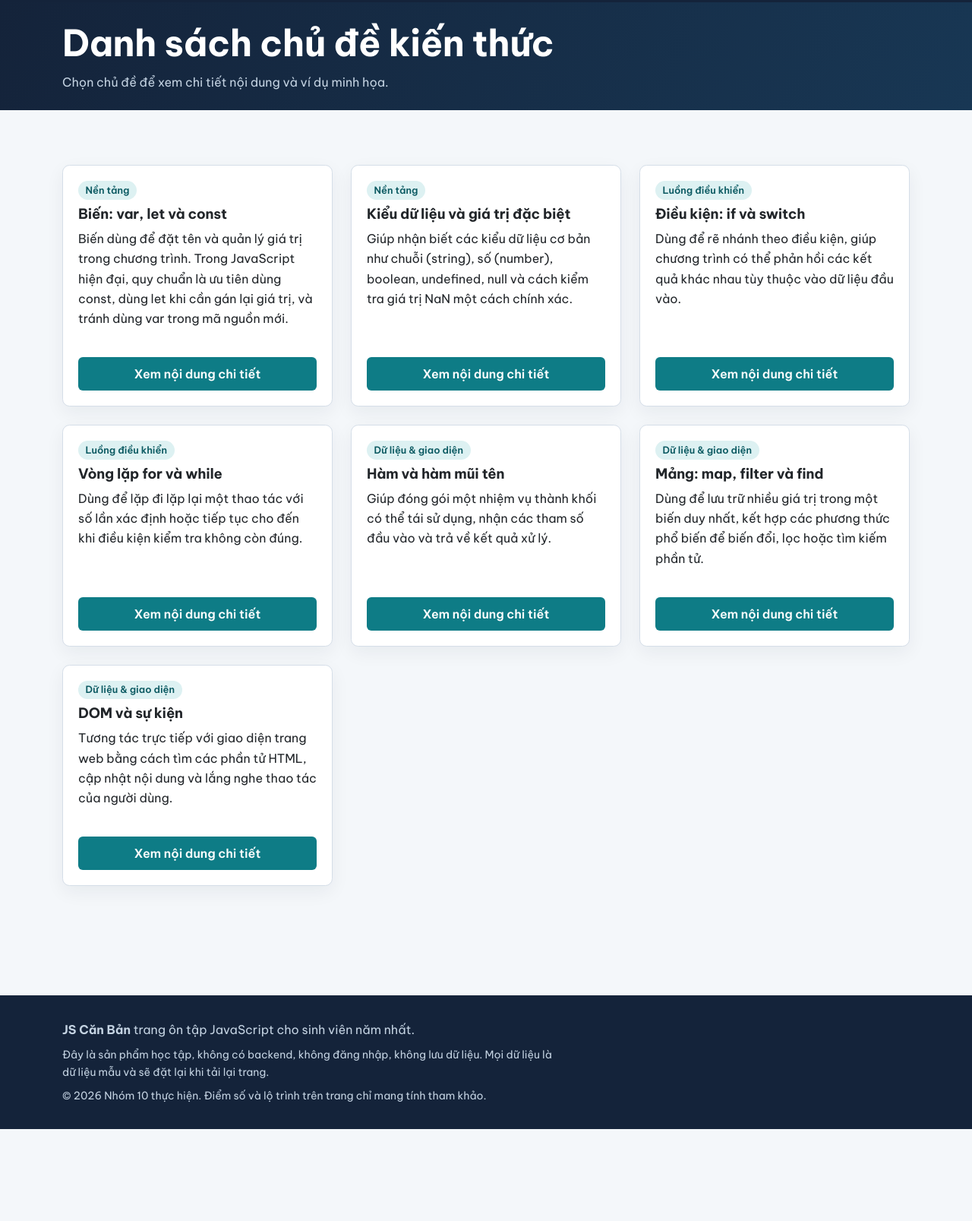
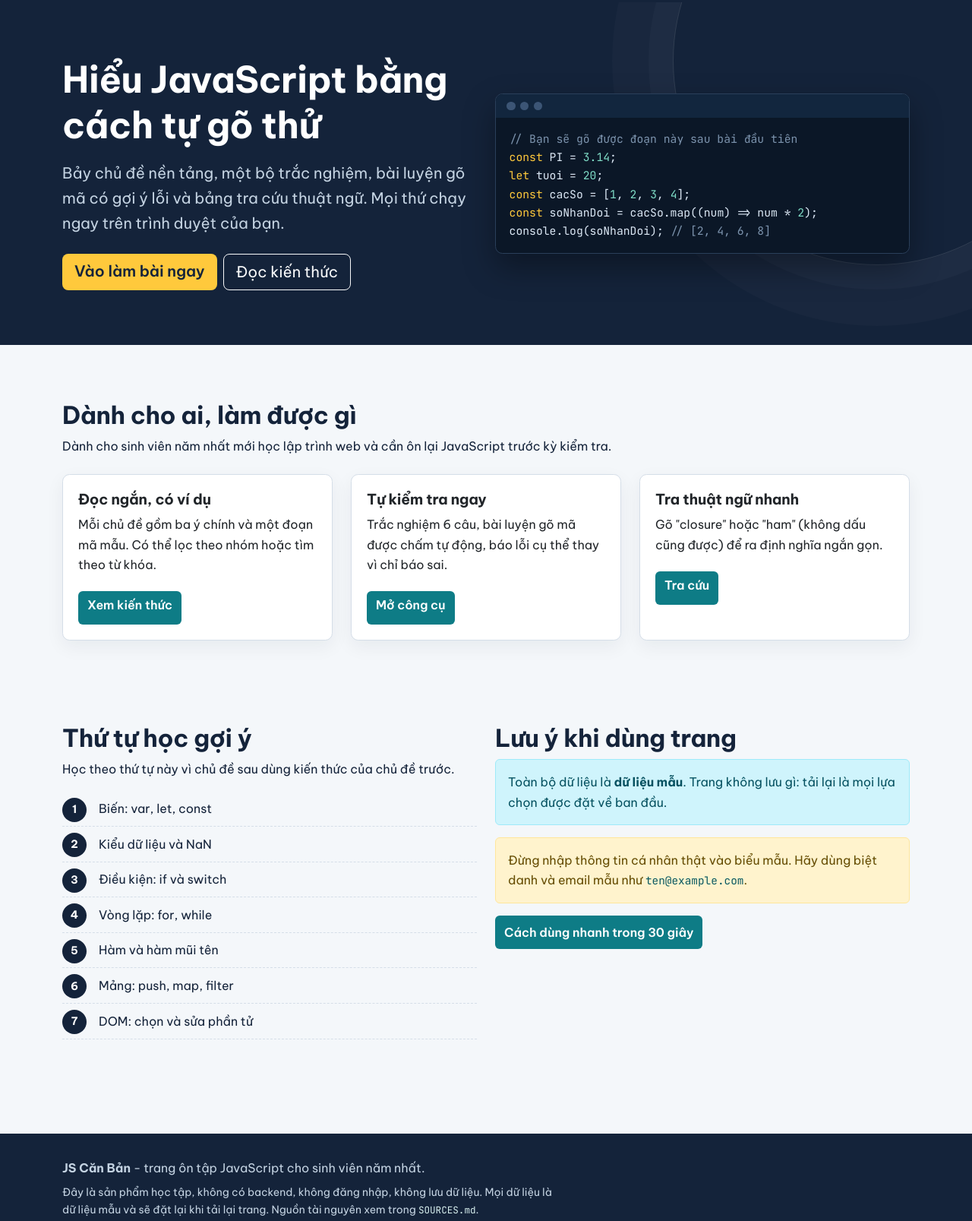
Before and after one commit to hoppxk66sptin-creator/-ICT0023-K66-Nhom10-Goc-JavaScript-CanBan, a plain HTML site: page index.html in a window 1280 px wide. Shown: the part 67-1674 px from the top of the page at 76% size. Before the commit the page ends 1553 px from the top, so only its background shows below. Drawn offline with nearby package versions, Linux system fonts and the light colour scheme.

Commit message:
Update index.html

```diff
--- a/index.html
+++ b/index.html
@@ -1,10 +1,9 @@
-
 <!DOCTYPE html>
 <html lang="vi">
 <head>
 <meta charset="UTF-8">
 <meta name="viewport" content="width=device-width, initial-scale=1">
-<title>Kiến thức | JS Căn Bản</title>
+<title>Trang chủ | JS Căn Bản</title>
 <meta name="description" content="Ôn tập JavaScript căn bản cho sinh viên: kiến thức, trắc nghiệm, luyện gõ mã, tra thuật ngữ.">
 <link rel="preconnect" href="https://fonts.googleapis.com">
 <link rel="preconnect" href="https://fonts.gstatic.com" crossorigin>
@@ -22,39 +21,122 @@
         <span class="navbar-toggler-icon"></span>
       </button>
       <div class="collapse navbar-collapse" id="menu-chinh">
-        <ul class="navbar-nav ms-auto"><li class="nav-item"><a class="nav-link" href="index.html">Trang chủ</a></li><li class="nav-item"><a class="nav-link active" href="kien-thuc.html" aria-current="page">Kiến thức</a></li><li class="nav-item"><a class="nav-link" href="cong-cu.html">Công cụ</a></li><li class="nav-item"><a class="nav-link" href="hoi-dap.html">Hỏi đáp</a></li><li class="nav-item"><a class="nav-link" href="lien-he.html">Liên hệ</a></li></ul>
+        <ul class="navbar-nav ms-auto"><li class="nav-item"><a class="nav-link active" href="index.html" aria-current="page">Trang chủ</a></li><li class="nav-item"><a class="nav-link" href="kien-thuc.html">Kiến thức</a></li><li class="nav-item"><a class="nav-link" href="cong-cu.html">Công cụ</a></li><li class="nav-item"><a class="nav-link" href="hoi-dap.html">Hỏi đáp</a></li><li class="nav-item"><a class="nav-link" href="lien-he.html">Liên hệ</a></li></ul>
       </div>
     </div>
   </nav>
 </header>
 <main id="noi-dung-chinh">
 
-<div class="tieu-de-trang py-4">
+<section class="hero" aria-labelledby="tieu-de-hero">
   <div class="container">
-    <h1>Danh sách chủ đề kiến thức</h1>
-    <p>Chọn chủ đề để xem chi tiết nội dung và ví dụ minh họa.</p>
-  </div>
-</div>
-
-<section class="khoi">
-  <div class="container">
-    <!-- Khu vực hiển thị danh sách các thẻ kiến thức được render tự động từ JS -->
-    <div class="row g-4" id="danh-sach-kien-thuc">
-      <!-- Nội dung được render tự động qua JavaScript -->
+    <div class="row align-items-center g-4">
+      <div class="col-lg-6">
+        <h1 id="tieu-de-hero">Hiểu JavaScript bằng cách tự gõ thử</h1>
+        <p class="lead mt-3">Bảy chủ đề nền tảng, một bộ trắc nghiệm, bài luyện gõ mã có gợi ý lỗi và bảng tra cứu thuật ngữ. Mọi thứ chạy ngay trên trình duyệt của bạn.</p>
+        <div class="d-flex flex-wrap gap-2 mt-4">
+          <a class="btn btn-chinh btn-lg" href="cong-cu.html">Vào làm bài ngay</a>
+          <a class="btn btn-outline-light btn-lg" href="kien-thuc.html">Đọc kiến thức</a>
+        </div>
+      </div>
+      <div class="col-lg-6">
+        <div class="cua-so-code" aria-hidden="true">
+          <div class="thanh"><span></span><span></span><span></span></div>
+<pre><span class="tk-cm">// Bạn sẽ gõ được đoạn này sau bài đầu tiên</span>
+<span class="tk-kw">const</span> PI = <span class="tk-str">3.14</span>;
+<span class="tk-kw">let</span> tuoi = <span class="tk-str">20</span>;
+<span class="tk-kw">const</span> cacSo = [<span class="tk-str">1</span>, <span class="tk-str">2</span>, <span class="tk-str">3</span>, <span class="tk-str">4</span>];
+<span class="tk-kw">const</span> soNhanDoi = cacSo.map((num) =&gt; num * <span class="tk-str">2</span>);
+console.log(soNhanDoi); <span class="tk-cm">// [2, 4, 6, 8]</span></pre>
+        </div>
+      </div>
     </div>
   </div>
 </section>
 
+<section class="khoi" aria-labelledby="tieu-de-tinh-nang">
+  <div class="container">
+    <h2 id="tieu-de-tinh-nang" class="mb-2">Dành cho ai, làm được gì</h2>
+    <p class="mb-4">Dành cho sinh viên năm nhất mới học lập trình web và cần ôn lại JavaScript trước kỳ kiểm tra.</p>
+    <div class="row g-4">
+      <div class="col-md-4">
+        <article class="card the"><div class="card-body">
+          <h3>Đọc ngắn, có ví dụ</h3>
+          <p>Mỗi chủ đề gồm ba ý chính và một đoạn mã mẫu. Có thể lọc theo nhóm hoặc tìm theo từ khóa.</p>
+          <a href="kien-thuc.html" class="btn btn-xanh">Xem kiến thức</a>
+        </div></article>
+      </div>
+      <div class="col-md-4">
+        <article class="card the"><div class="card-body">
+          <h3>Tự kiểm tra ngay</h3>
+          <p>Trắc nghiệm 6 câu, bài luyện gõ mã được chấm tự động, báo lỗi cụ thể thay vì chỉ báo sai.</p>
+          <a href="cong-cu.html" class="btn btn-xanh">Mở công cụ</a>
+        </div></article>
+      </div>
+      <div class="col-md-4">
+        <article class="card the"><div class="card-body">
+          <h3>Tra thuật ngữ nhanh</h3>
+          <p>Gõ "closure" hoặc "ham" (không dấu cũng được) để ra định nghĩa ngắn gọn.</p>
+          <a href="cong-cu.html" class="btn btn-xanh">Tra cứu</a>
+        </div></article>
+      </div>
+    </div>
+  </div>
+</section>
+
+<section class="khoi-tight" aria-labelledby="tieu-de-lo-trinh">
+  <div class="container">
+    <div class="row g-4">
+      <div class="col-lg-6">
+        <h2 id="tieu-de-lo-trinh">Thứ tự học gợi ý</h2>
+        <p>Học theo thứ tự này vì chủ đề sau dùng kiến thức của chủ đề trước.</p>
+        <ol class="lo-trinh">
+          <li>Biến: var, let, const</li>
+          <li>Kiểu dữ liệu và NaN</li>
+          <li>Điều kiện: if và switch</li>
+          <li>Vòng lặp: for, while</li>
+          <li>Hàm và hàm mũi tên</li>
+          <li>Mảng: push, map, filter</li>
+          <li>DOM: chọn và sửa phần tử</li>
+        </ol>
+      </div>
+      <div class="col-lg-6">
+        <h2>Lưu ý khi dùng trang</h2>
+        <div class="alert alert-info" role="alert">Toàn bộ dữ liệu là <strong>dữ liệu mẫu</strong>. Trang không lưu gì: tải lại là mọi lựa chọn được đặt về ban đầu.</div>
+        <div class="alert alert-warning" role="alert">Đừng nhập thông tin cá nhân thật vào biểu mẫu. Hãy dùng biệt danh và email mẫu như <code>ten@example.com</code>.</div>
+        <button type="button" class="btn btn-xanh" data-bs-toggle="modal" data-bs-target="#modalHuongDan">Cách dùng nhanh trong 30 giây</button>
+      </div>
+    </div>
+  </div>
+</section>
+
+<div class="modal fade" id="modalHuongDan" tabindex="-1" aria-labelledby="modalHuongDanTitle" aria-hidden="true">
+  <div class="modal-dialog modal-dialog-centered">
+    <div class="modal-content">
+      <div class="modal-header">
+        <h2 class="modal-title fs-5" id="modalHuongDanTitle">Cách dùng nhanh</h2>
+        <button type="button" class="btn-close" data-bs-dismiss="modal" aria-label="Đóng"></button>
+      </div>
+      <div class="modal-body">
+        <ol>
+          <li>Vào trang <strong>Kiến thức</strong>, mở "Xem ví dụ mã" ở chủ đề bạn đang học.</li>
+          <li>Sang trang <strong>Công cụ</strong>, bấm "Dùng thử" để xem mỗi công cụ hoạt động.</li>
+          <li>Bấm "Làm lại" hoặc "Xóa" bất cứ lúc nào để đặt lại.</li>
+        </ol>
+      </div>
+      <div class="modal-footer"><button type="button" class="btn btn-xanh" data-bs-dismiss="modal">Đã hiểu</button></div>
+    </div>
+  </div>
+</div>
+
 </main>
-
 <footer class="site-footer">
   <div class="container">
-    <p class="mb-2"><strong>JS Căn Bản</strong> trang ôn tập JavaScript cho sinh viên năm nhất.</p>
-    <small>Đây là sản phẩm học tập, không có backend, không đăng nhập, không lưu dữ liệu. Mọi dữ liệu là dữ liệu mẫu và sẽ đặt lại khi tải lại trang.</small>
+    <p class="mb-2"><strong>JS Căn Bản</strong> - trang ôn tập JavaScript cho sinh viên năm nhất.</p>
+    <small>Đây là sản phẩm học tập, không có backend, không đăng nhập, không lưu dữ liệu. Mọi dữ liệu là dữ liệu mẫu và sẽ đặt lại khi tải lại trang. Nguồn tài nguyên xem trong <code>SOURCES.md</code>.</small>
     <small class="mt-2">&copy; <span id="nam-hien-tai">2026</span> Nhóm 10 thực hiện. Điểm số và lộ trình trên trang chỉ mang tính tham khảo.</small>
   </div>
 </footer>
-
 <script src="https://cdnjs.cloudflare.com/ajax/libs/jquery/3.7.1/jquery.min.js"></script>
 <script src="https://cdnjs.cloudflare.com/ajax/libs/bootstrap/5.3.3/js/bootstrap.bundle.min.js"></script>
 <script src="js/data.js"></script>
```
